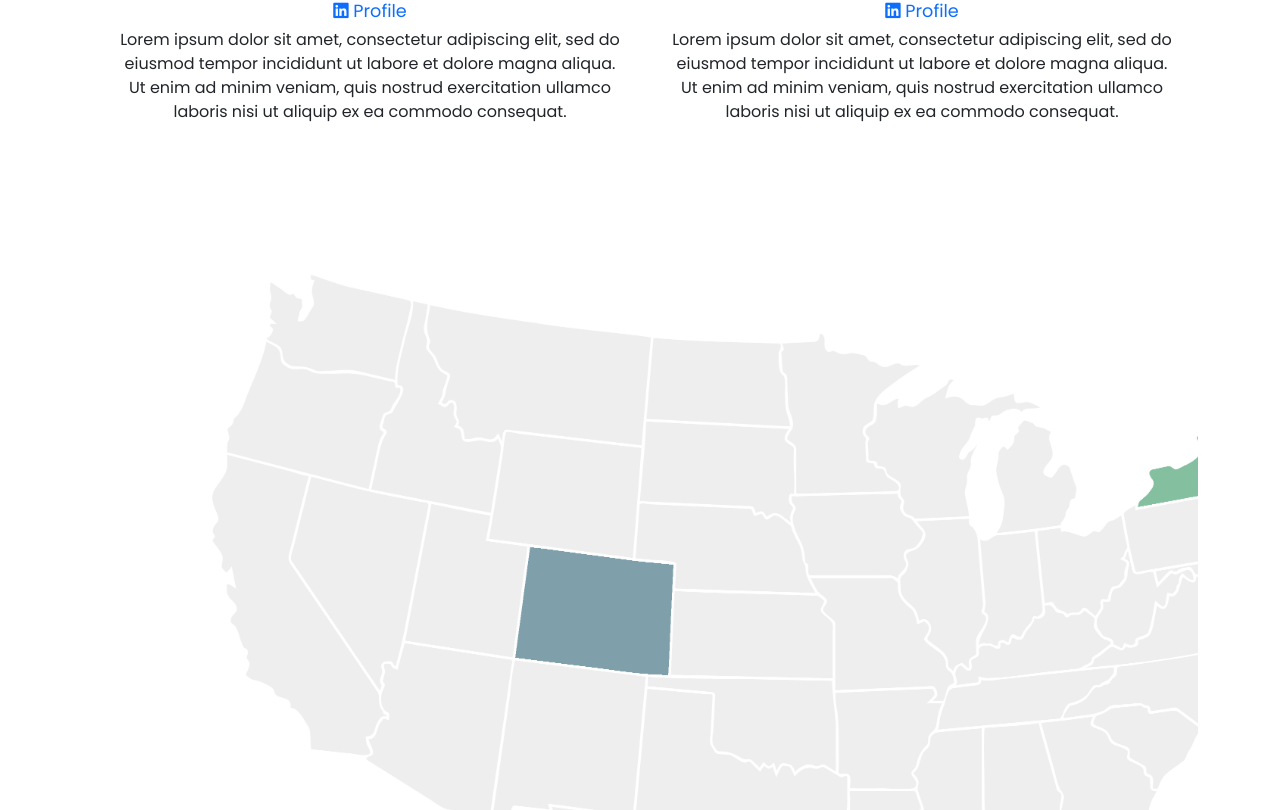
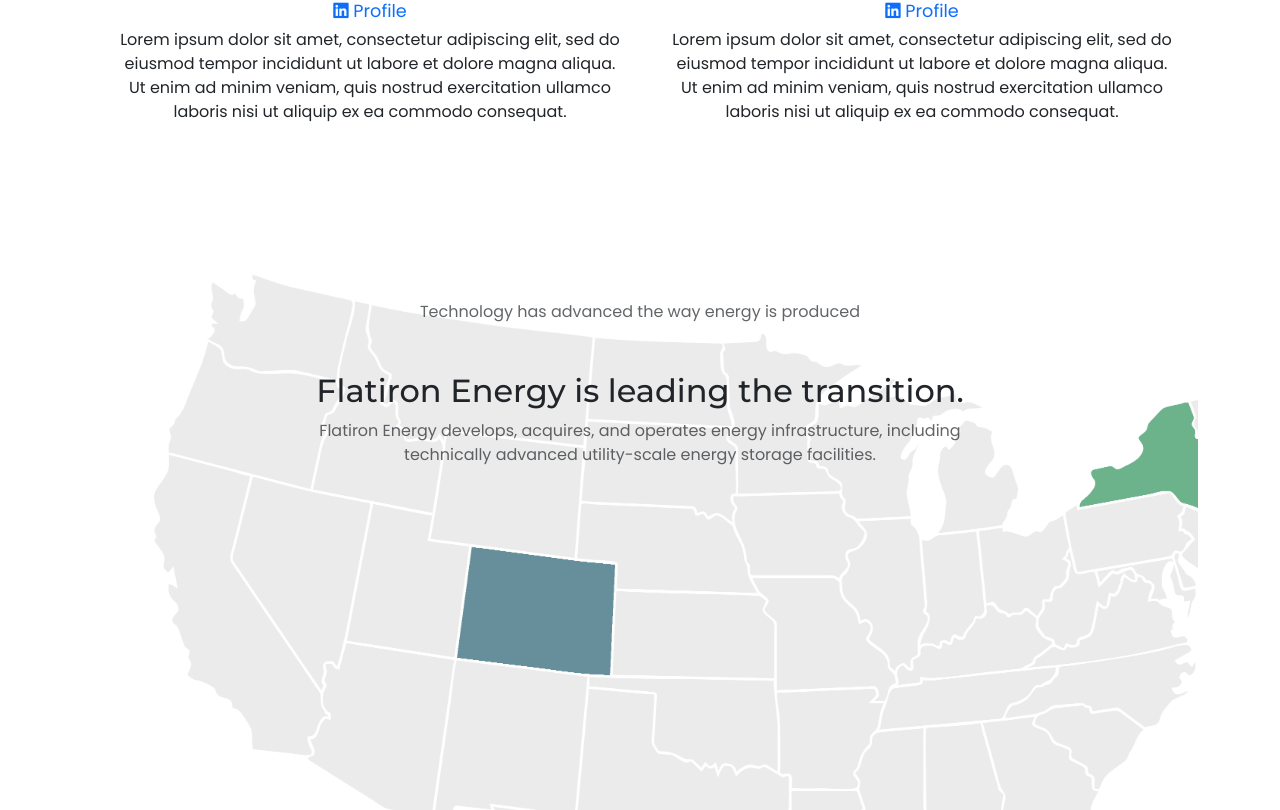
Before and after one commit to ssaklayen/fe_website_project, a React (Create React App) app in the folder frontend/: page /aboutus in a window 1280 px wide. Shown: the part 2110-2920 px from the top of the page. Built offline with nearby package versions, Linux system fonts and the light colour scheme.

Commit message:
Minor changes to last commit, aesthetics for About Us map

```diff
--- a/frontend/public/styles.css
+++ b/frontend/public/styles.css
@@ -939,10 +939,39 @@
 }
 
 .about-us-map-container {
+  position: relative;
+  height: 1000px;
+  text-align: center;
+}
+
+.about-us-map-container::before {
+  content: "";
   background-image: url('./images/usa.png');
   background-size: cover;
-  height: 1000px;
-  opacity: 50%;
+  position: absolute;
+  top: 0px;
+  right: 0px;
+  bottom: 0px;
+  left: 0px;
+  opacity: 60%;
+}
+
+.about-us-map-text p {
+  position: relative;
+  opacity: 70%;
+}
+.about-us-map-text p:first-child {
+  padding-top: 160px;
+}
+
+.about-us-map-text p:last-child {
+  width: 60%;
+  margin: auto;
+}
+
+.about-us-map-text h2 {
+  position: relative;
+  padding-top: 32px;
 }
 
 /* MEDIA */
--- a/frontend/src/components/aboutuspage.component.jsx
+++ b/frontend/src/components/aboutuspage.component.jsx
@@ -96,7 +96,15 @@
         </div>
       </Container>
       <div className="about-us-map-container">
-
+        <div className="about-us-map-text">
+          <p>Technology has advanced the way energy is produced</p>
+          <h2>Flatiron Energy is leading the transition.</h2>
+          <p>
+            Flatiron Energy develops, acquires, and operates energy
+            infrastructure, including technically advanced utility-scale energy
+            storage facilities.
+          </p>
+        </div>
       </div>
     </Container>
   );
```
Also changed, not shown: frontend/public/images/usa.png, frontend/src/images/usa.png (deleted).
